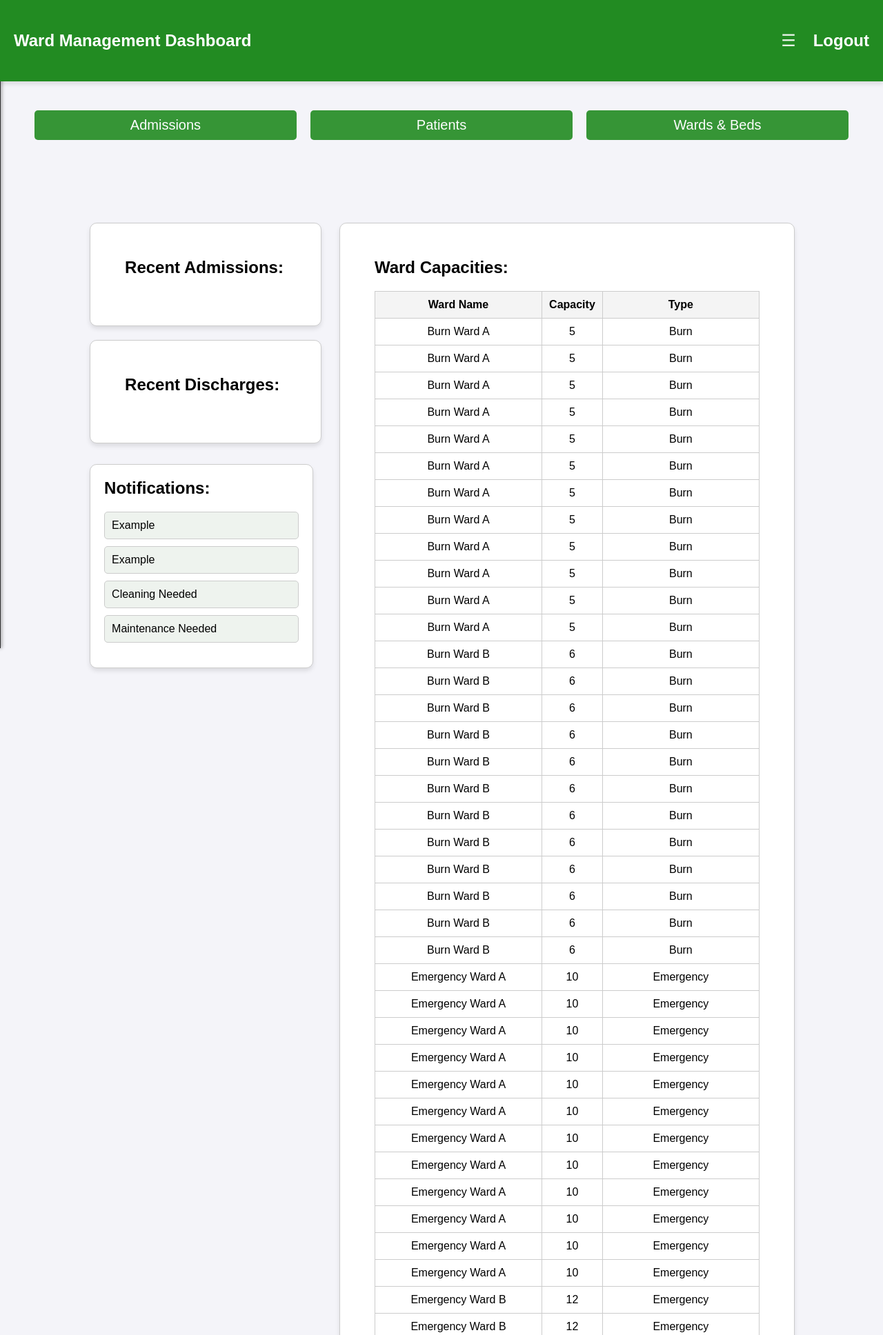
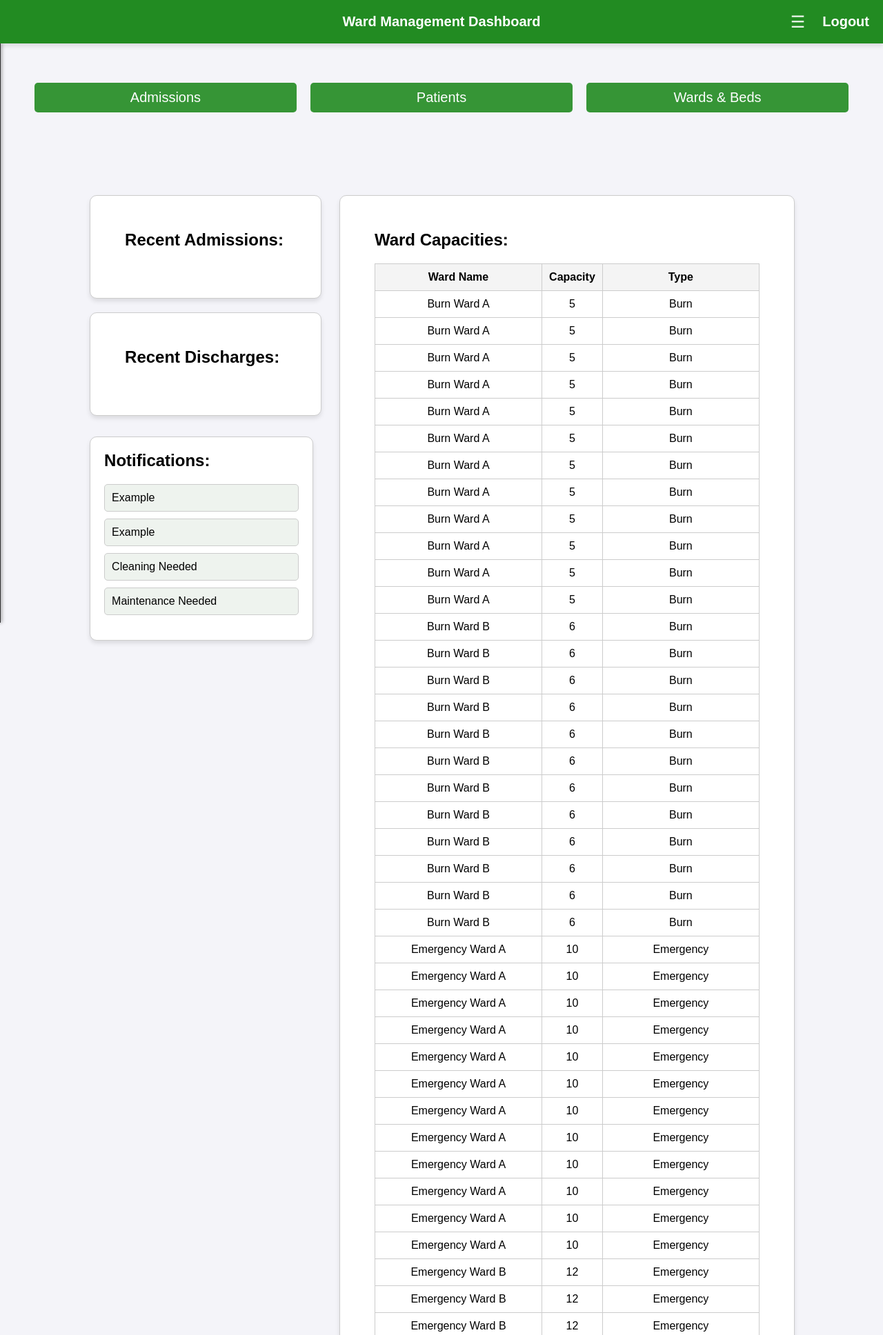
Before and after one commit to Diggeh/Ward_management, a Flask app: page /dashboard in a window 1280 px wide. Shown: the top 1936 px of the page at 69% size. Run offline with Flask 3, Linux system fonts and the light colour scheme; data comes from the database, SQL or seed files in the repository.

Commit message:
Update dashboard.html

```diff
--- a/templates/dashboard.html
+++ b/templates/dashboard.html
@@ -17,11 +17,11 @@
   header {
     background-color: forestgreen;
     color: white;
-    padding: 15px 20px;
+    padding: 20px 20px;
     display: flex;
-    justify-content: space-between;
+    justify-content: center;
     align-items: center;
-    font-size: 24px;
+    font-size: 20px;
     font-weight: bold;
     box-shadow: 0 4px 6px rgba(0, 0, 0, 0.1);
     position: fixed;
@@ -39,6 +39,8 @@
     display: flex;
     align-items: center; /* Align buttons vertically */
     gap: 15px; /* Space between menu and logout button */
+    right: 20px;
+    position: absolute;
   }
 
   .form-container-notif {
@@ -97,7 +99,7 @@
     display: flex;
     flex-direction: column;
     gap: 20px;
-    margin-top: 90px;
+    margin-top: 50px;
     animation: fadeInContainer 1s ease-in-out;
   }
 
@@ -174,7 +176,7 @@
     box-shadow: 2px 0 5px rgba(0, 0, 0, 0.3);
     position: fixed;
     left: -289px; /* Initially hidden */
-    top: 100px;
+    top: 63px;
     transition: left 0.3s ease;
     z-index: 1000;
   }
```
